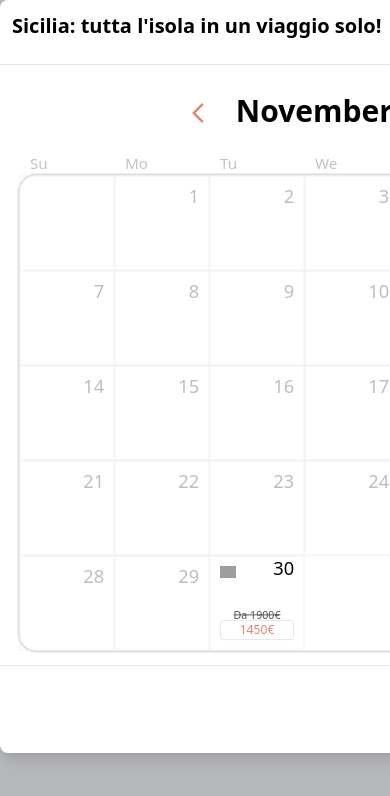
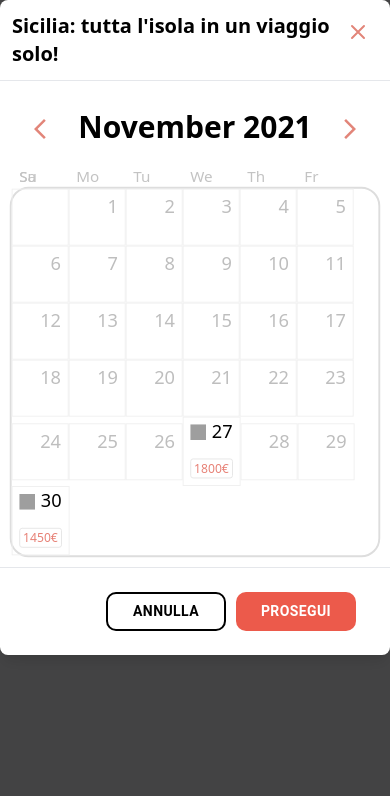
Before and after one commit to lucaperullo/widgets, a Next.js app: page / in a window 390 px wide. Both pictures are taken after a click on the button "CALENDARIO". Shown: the top 796 px of the page. Built offline with nearby package versions, Linux system fonts and the light colour scheme; grey boxes are pictures that could not be loaded.

Commit message:
feat : responsivness

```diff
--- a/src/Components/Calendar.tsx
+++ b/src/Components/Calendar.tsx
@@ -80,8 +80,11 @@ const Calendar = (props: any) => {
 
   return (
     <>
-      <div className="flex justify-top overflow-x-hidden overflow-y-auto fixed inset-0 z-50 outline-none focus:outline-none">
-        <div className="w-auto mx-auto max-w-3xl">
+      <div
+        style={{ backgroundColor: '#000000a1' }}
+        className="flex flex-shrink w-100 h-100 justify-top overflow-x-hidden overflow-y-auto fixed inset-0 z-50 outline-none focus:outline-none"
+      >
+        <div className="w-screen mx-auto max-w-3xl">
           {/*content*/}
           <div className="border-0 rounded-lg shadow-lg relative flex flex-col w-full bg-white outline-none focus:outline-none">
             {/*header*/}
@@ -159,20 +162,27 @@ const Calendar = (props: any) => {
                             ? e.currentTarget.classList.add(`selected`)
                             : e.currentTarget.classList.remove(`selected`);
                         }}
-                        className="cell"
+                        className="cell flex-shrink w-100 h-100"
                       >
                         {i < 7 && (
                           <div className="day-name">{daysArray[i]}</div>
                         )}
 
-                        {v && v.event !== null && v.event.discountPrice ? (
+                        {v && v.event !== null && v.event.discountPrice && (
                           <img
                             src="https://media.discordapp.net/attachments/912367384118063156/913001547070328872/discounticon.png"
                             className="discount-icon"
                           />
-                        ) : (
+                        )}
+                        {v && !v.event && (
                           <div style={{ height: `20px` }}></div>
                         )}
+                        {v && v.event !== null && !v.event.discountPrice ? (
+                          <img
+                            src="https://media.discordapp.net/attachments/912367384118063156/913452129337901076/icons8-calendario-a-foglietti-48.png"
+                            className="discount-icon"
+                          />
+                        ) : null}
                         {v && v.event !== null ? (
                           <span className="day-number">
                             {v !== null ? v.i : null}
@@ -225,6 +235,7 @@ const Calendar = (props: any) => {
                 }}
                 onClick={() => setShowModal(false)}
                 variant="outlined"
+                className="capitalize"
               >
                 Annulla
               </Button>
@@ -239,6 +250,7 @@ const Calendar = (props: any) => {
                   width: `120px`,
                 }}
                 onClick={() => setShowModal(false)}
+                className="capitalize"
               >
                 Prosegui
               </Button>
--- a/src/styles/tailwindcss.css
+++ b/src/styles/tailwindcss.css
@@ -14,6 +14,8 @@
   color: rgb(0, 0, 0);
   line-height: 0.8;
   width: 100%;
+  position: relative;
+  top: -5px;
   text-align: center;
 }
 .price-container {
@@ -45,9 +47,9 @@
   width: 100%;
 }
 .cell {
-  width: 100px;
-  height: 100px;
-  padding: 10px;
+  min-width: 100px;
+  min-height: 100px;
+  padding: 7px;
   display: flex;
   flex-direction: column;
   /* justify-content: flex-end; */
@@ -58,6 +60,16 @@
 }
 .cell:hover {
   background: #fff2f2d5;
+  box-shadow: 0px 0px 10px #a78f8f73;
+  transform: scale(1.01);
+  transform: translate(0px, 1px);
+  z-index: 1;
+}
+.cell:hover > .day-name {
+  color: #e78176;
+}
+.cell:active > .day-name {
+  color: #e78176;
 }
 .cell.selected {
   background: #feeded;
@@ -67,12 +79,13 @@
   display: flex;
   justify-content: flex-start;
 
+  height: auto;
   align-items: center;
   flex-wrap: wrap;
 }
 .days-container {
   height: auto;
-  width: 705px;
+  min-width: 360px;
   border-radius: 20px;
   transform: scale(0.95);
   border: 2px solid #dddddd;
@@ -109,3 +122,62 @@
   position: relative;
   top: -19px;
 }
+@media (max-width: 605px) {
+  .days-container {
+    max-width: 605px;
+  }
+  .cell {
+    min-width: 85px;
+    min-height: 85px;
+  }
+}
+
+@media (max-width: 590px) {
+  .days-container {
+    max-width: 585px;
+  }
+  .cell {
+    min-width: 82px;
+    min-height: 82px;
+  }
+  .price-discount {
+    display: none;
+    font-size: 7px;
+  }
+}
+@media (max-width: 440px) {
+  .days-container {
+    max-width: 405px;
+  }
+  .cell {
+    min-width: 60px;
+    min-height: 60px;
+  }
+}
+@media (max-width: 360px) {
+  .days-container {
+    max-width: 315px;
+  }
+  .cell {
+    max-width: 40px;
+    max-height: 45px;
+  }
+  .price {
+    font-size: 11px;
+  }
+  .price-discount {
+    display: none;
+    font-size: 7px;
+  }
+  .price-discounted {
+    font-size: 12px;
+    border: none;
+  }
+  .day-number {
+    font-size: 14px;
+  }
+  .discount-icon {
+    height: 14px;
+    width: 14px;
+  }
+}
```
